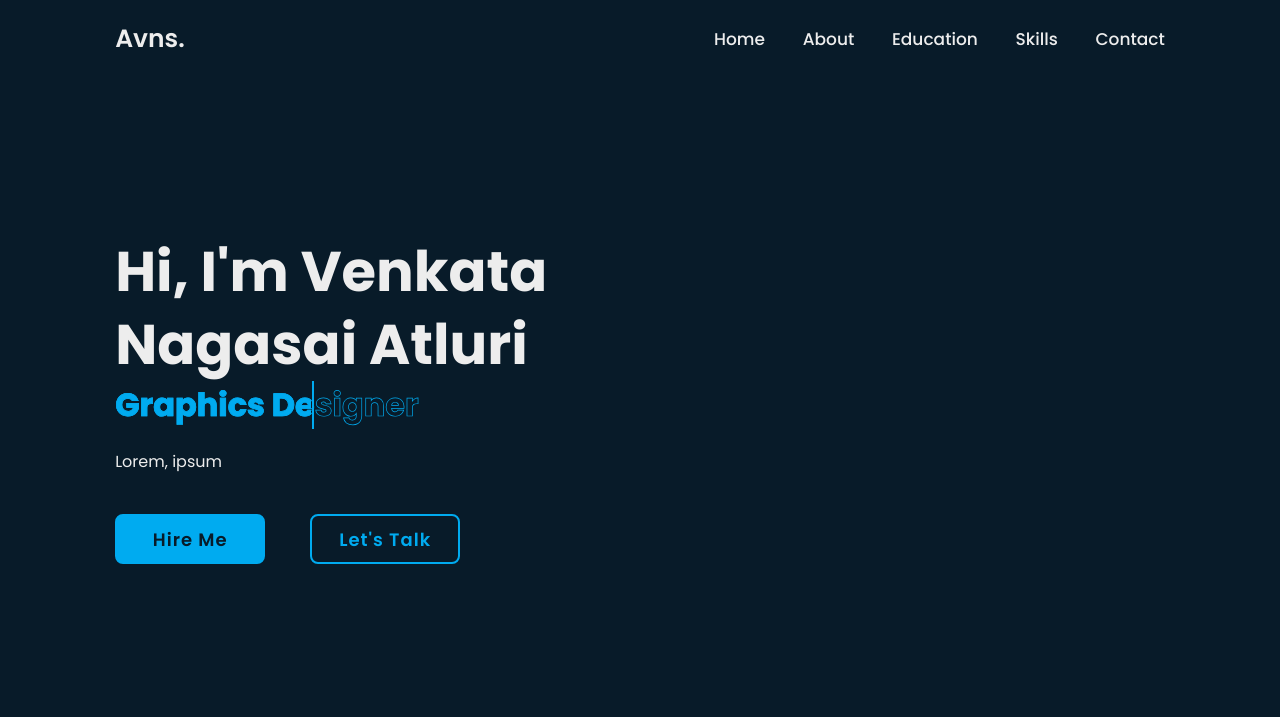
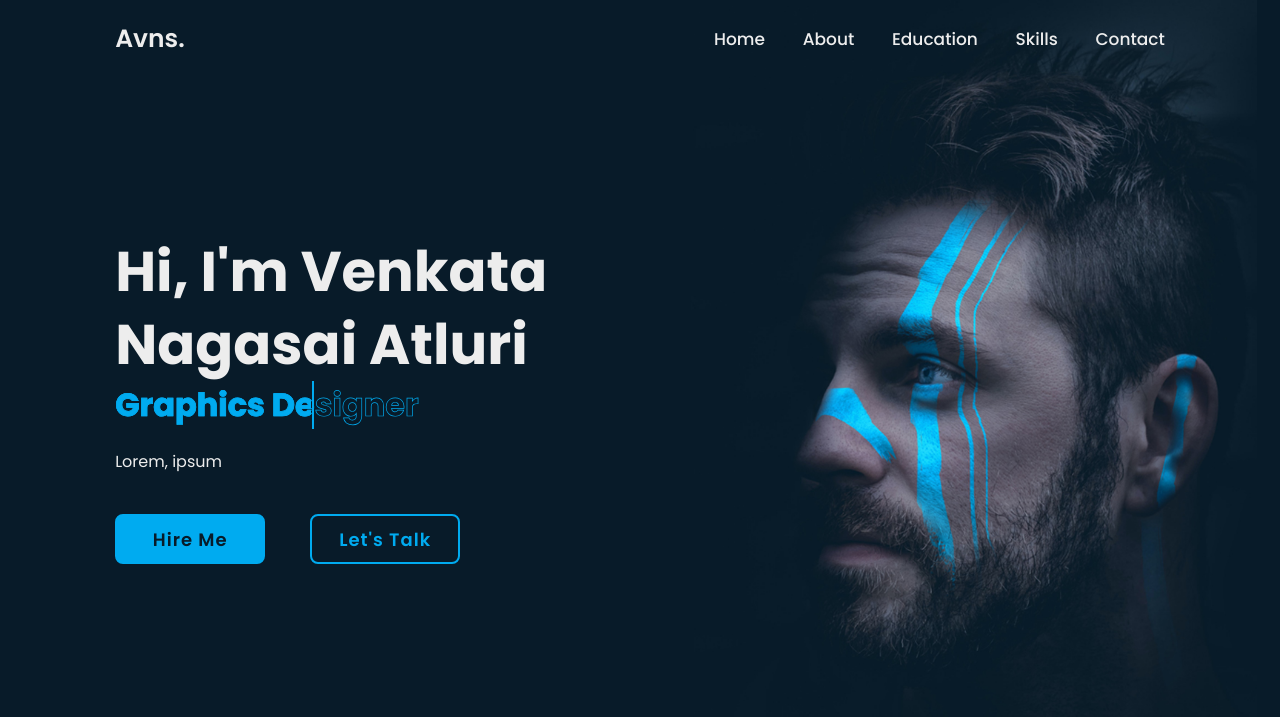
Before and after one commit to PL4GU3-O/PORTFOLIO, a plain HTML site: page index.html in a window 1280 px wide. Shown: the top 717 px of the page. Drawn offline with nearby package versions, Linux system fonts and the light colour scheme.

Commit message:
style.css

```diff
--- a/style.css
+++ b/style.css
@@ -88,7 +88,7 @@ section {
     display: flex;
     align-items: center;
     padding: 0 9%;
-    background: url('/images/avns.jpg') no-repeat;
+    background: url('home.jpg') no-repeat;
     background-size: cover;
     background-position: center;
 }
```
